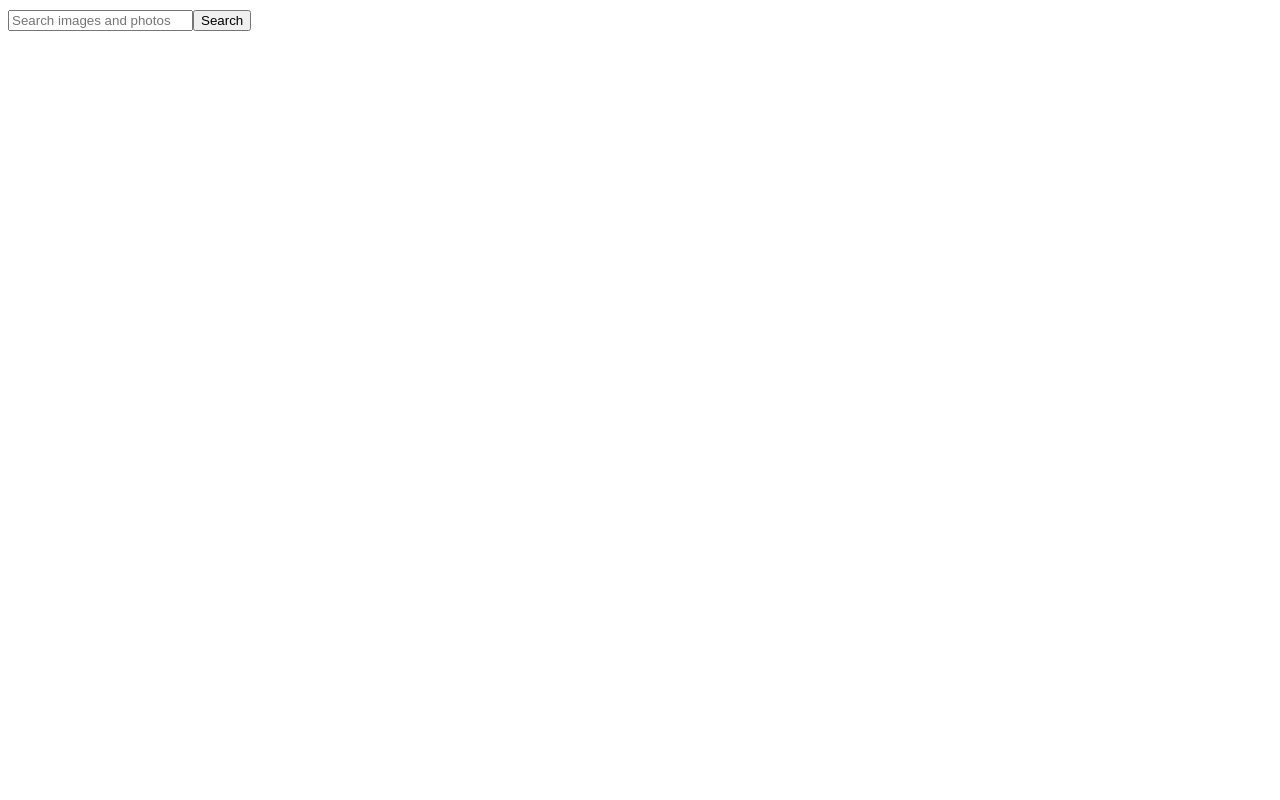
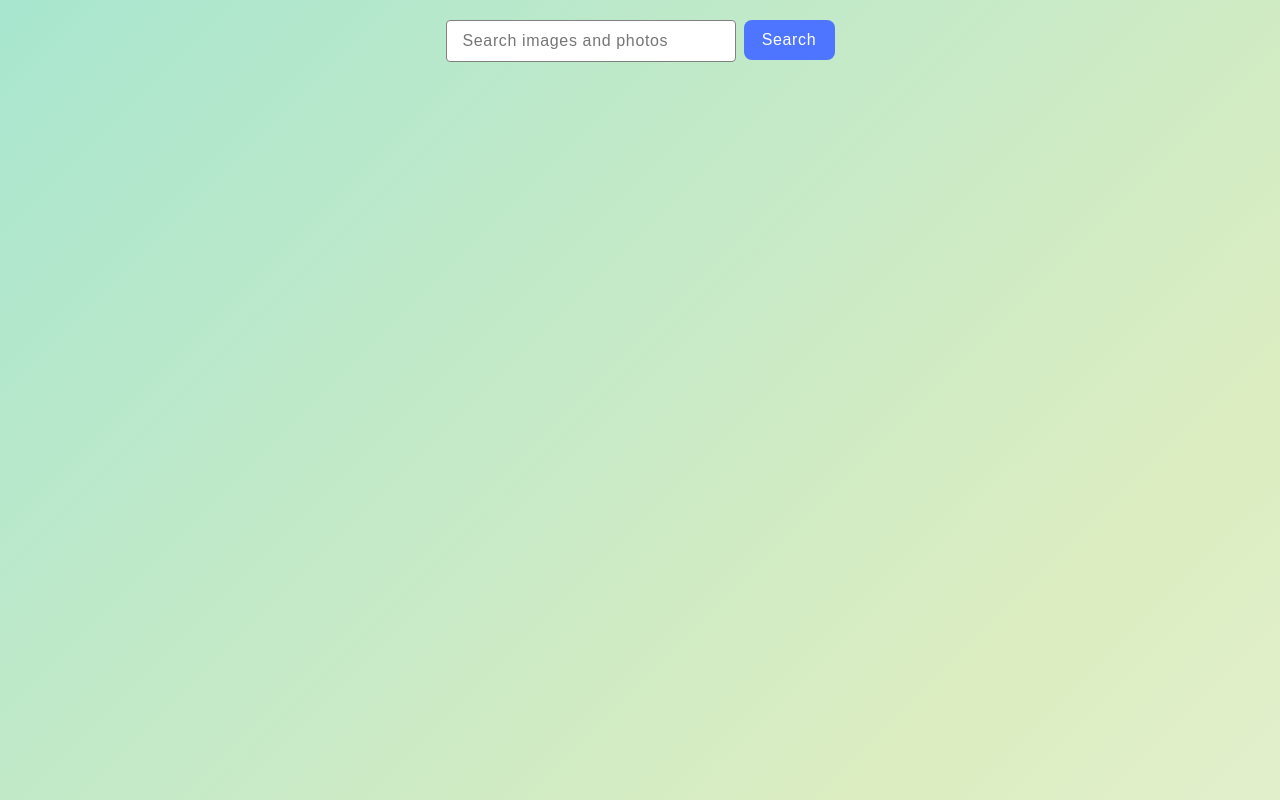
Before and after one commit to Sergey-2410/goit-react-hw-04, a React (Vite) app: page / in a window 1280 px wide. Built offline with nearby package versions, Linux system fonts and the light colour scheme.

Commit message:
add css styles

```diff
--- a/src/components/ImageCard/ImageCard.jsx
+++ b/src/components/ImageCard/ImageCard.jsx
@@ -3,7 +3,7 @@ const ImageCard = ({ image, description, modalOpen }) => {
   return (
     <>
       <img
-        className={s.image}
+        className={s.galleryImage}
         src={image}
         alt={description}
         onClick={modalOpen}
--- a/src/components/ImageCard/ImageCard.module.css
+++ b/src/components/ImageCard/ImageCard.module.css
@@ -0,0 +1,5 @@
+.galleryImage {
+  width: 100%;
+  height: 240px;
+  object-fit: cover;
+}
--- a/src/components/ImageGallary/ImageGallery.jsx
+++ b/src/components/ImageGallary/ImageGallery.jsx
@@ -1,11 +1,11 @@
 import ImageCard from '../ImageCard/ImageCard';
-
+import s from './ImageGallery.module.css';
 const ImageGallery = ({ images, modal }) => {
   return (
     <div>
-      <ul>
+      <ul className={s.galleryList}>
         {images.map(image => (
-          <li key={image.id}>
+          <li className={s.galleryItem} key={image.id}>
             <a href="#" onClick={e => e.preventDefault()}>
               <ImageCard
                 image={image.urls.small}
@@ -15,10 +15,8 @@ const ImageGallery = ({ images, modal }) => {
             </a>
 
             <div>
-              <p>
-                Description:
-                {image.description ? image.description : image.alt_description}
-              </p>
+              <p>Author: {image.user.name}</p>
+              <p>Published Date:{image.created_at}</p>
               <p>Likes:{image.likes}</p>
             </div>
           </li>
@@ -28,3 +26,9 @@ const ImageGallery = ({ images, modal }) => {
   );
 };
 export default ImageGallery;
+{
+  /* <p>
+                Description:
+                {image.description ? image.description : image.alt_description}
+              </p> */
+}
--- a/src/components/ImageGallary/ImageGallery.module.css
+++ b/src/components/ImageGallary/ImageGallery.module.css
@@ -0,0 +1,16 @@
+.galleryList {
+  display: flex;
+  flex-wrap: wrap;
+  gap: 20px;
+  justify-content: center;
+}
+.galleryItem {
+  width: 360px;
+  display: flex;
+  flex-direction: column;
+  border: 1px solid #ddd;
+  border-radius: 8px;
+  overflow: hidden;
+  margin-bottom: 20px;
+  background-color: rgba(240, 193, 145, 0.995);
+}
--- a/src/components/LoadMoreBtn/LoadMoreBtn.jsx
+++ b/src/components/LoadMoreBtn/LoadMoreBtn.jsx
@@ -1,7 +1,8 @@
+import s from './LoadMoreBtn.module.css';
 const LoadMoreBtn = ({ loadMore }) => {
   return (
-    <div>
-      <button type="button" onClick={loadMore}>
+    <div className={s.boxBtn}>
+      <button className={s.btnLoadMore} type="button" onClick={loadMore}>
         load more
       </button>
     </div>
--- /dev/null
+++ b/src/components/LoadMoreBtn/LoadMoreBtn.module.css
@@ -0,0 +1,20 @@
+.btnLoadMore {
+  display: flex;
+  justify-content: center;
+  align-items: center;
+  margin: 0px auto;
+  border: none;
+  border-radius: 15px;
+  padding: 8px 16px;
+  width: 125px;
+  height: 40px;
+  background-color: #4e75ff;
+  color: #fff;
+  font-weight: 500;
+  font-size: 16px;
+  line-height: 150%;
+  letter-spacing: 0.04em;
+}
+.boxBtn {
+  padding: 20px;
+}
--- a/src/components/SearchBar/SearchBar.jsx
+++ b/src/components/SearchBar/SearchBar.jsx
@@ -1,5 +1,5 @@
 import { Field, Form, Formik } from 'formik';
-
+import s from './SearchBar.module.css';
 const SearchBar = ({ onChangeQuery }) => {
   const initialValues = {
     query: '',
@@ -9,11 +9,17 @@ const SearchBar = ({ onChangeQuery }) => {
     onChangeQuery(value.query);
   };
   return (
-    <header>
+    <header className={s.header}>
       <Formik initialValues={initialValues} onSubmit={handleSubmit}>
-        <Form>
-          <Field name="query" placeholder="Search images and photos" />
-          <button type="submit">Search</button>
+        <Form className={s.form}>
+          <Field
+            className={s.input}
+            name="query"
+            placeholder="Search images and photos"
+          />
+          <button className={s.btnSubmit} type="submit">
+            Search
+          </button>
         </Form>
       </Formik>
     </header>
--- a/src/components/SearchBar/SearchBar.module.css
+++ b/src/components/SearchBar/SearchBar.module.css
@@ -0,0 +1,36 @@
+.header {
+  padding: 20px 0;
+}
+.form {
+  display: flex;
+  justify-content: center;
+  gap: 8px;
+  margin-bottom: 40px;
+}
+.input {
+  border: 1px solid #808080;
+  border-radius: 4px;
+  width: 272px;
+  font-weight: 400;
+  font-size: 16px;
+  line-height: 150%;
+  letter-spacing: 0.04em;
+  color: black;
+  padding: 8px 0 8px 16px;
+}
+.btnSubmit {
+  border-radius: 8px;
+  padding: 8px 16px;
+  width: 91px;
+  height: 40px;
+  background-color: #4e75ff;
+  border: none;
+  font-weight: 500;
+  font-size: 16px;
+  line-height: 150%;
+  letter-spacing: 0.04em;
+  color: #fff;
+}
+.btnSubmit:hover {
+  background-color: #6c8cff;
+}
--- a/src/index.css
+++ b/src/index.css
@@ -1,6 +1,22 @@
 body {
   font-family: sans-serif;
   line-height: 1.5;
+  background: linear-gradient(
+    135deg,
+    #a8e6cf,
+    #dcedc1,
+    #f1f8e9,
+    #b2dfdb,
+    #c5e1a5,
+    #e6ee9c
+  );
+  background-size: 400% 400%;
+  background-attachment: fixed;
+  background-repeat: no-repeat;
+  height: 100vh;
+  margin: 0;
+  padding: 0;
+  font-family: 'Arial', sans-serif;
 }
 
 h1,
```
